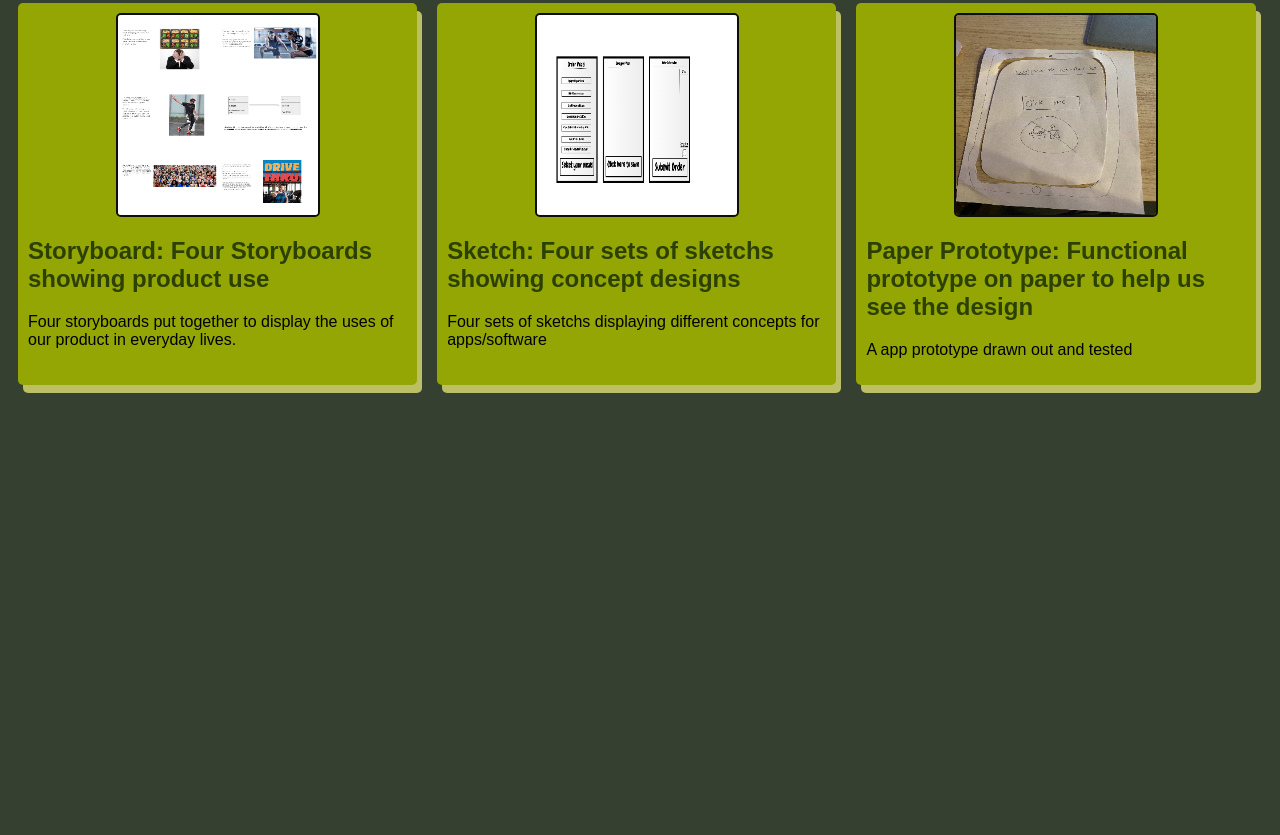
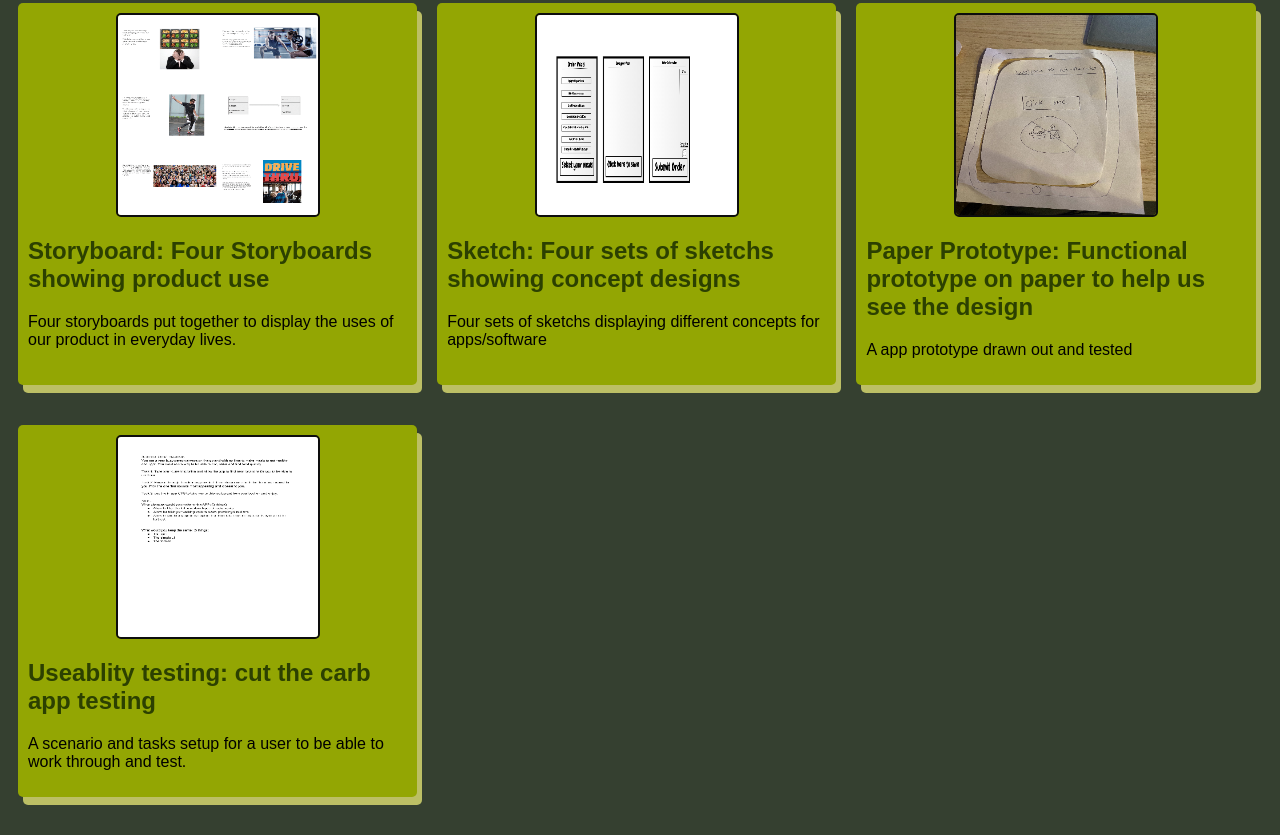
Before and after one commit to skelley5827/skelley5827.github.io, a plain HTML site: page index.html in a window 1280 px wide. Shown: the part 507-1342 px from the top of the page. Before the commit the page ends 930 px from the top, so only its background shows below. Drawn offline with Linux system fonts and the light colour scheme.

Commit message:
Add files via upload

```diff
--- a/index.html
+++ b/index.html
@@ -92,5 +92,19 @@
 
                 </section>
             </section>
+
+             <!-- User Testing Assignment -->
+             <section class="assignment">
+                <a href="Files/Scenario_.pdf"><img src="IMG/Scenario-resize.png"></a>
+                <section class="ass-details">
+                    <a href="Files/Scenario_.pdf"><h2>Useablity testing: cut the carb app testing</h2></a>
+                    <p>
+                        A scenario and tasks setup for a user to be able to work through and test.
+
+                    </p>
+
+
+                </section>
+            </section>
     </body>
 </html>
```
Also changed, not shown: IMG/Scenario-resize.png (added), IMG/Scenario_-1.png (added), 1 other file.
